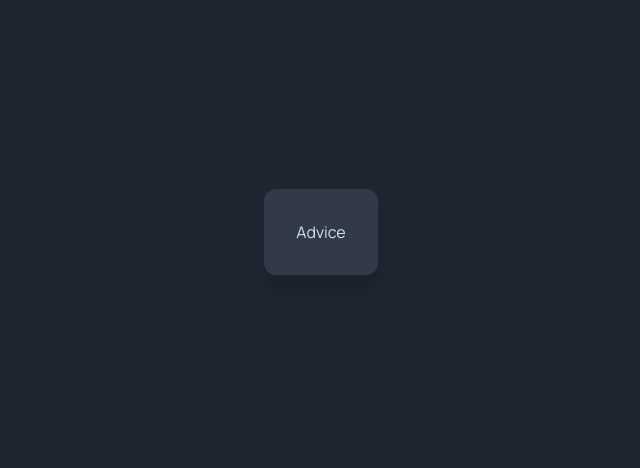
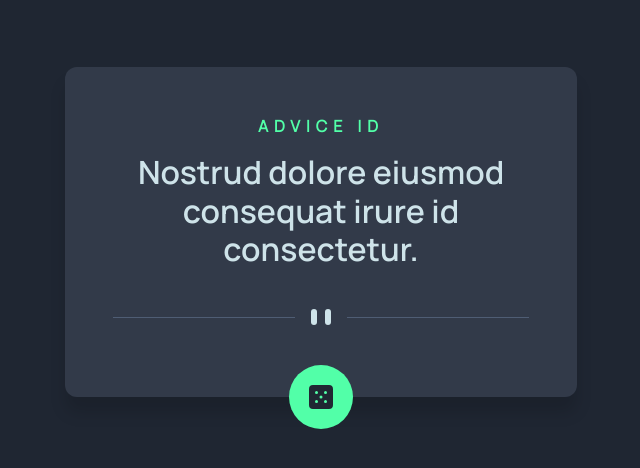
Before and after one commit to godkingjay/FrontendMentor-Advice-Generator-App, a plain HTML site: page index.html in a window 1280 px wide. Shown: the part 168-636 px from the top of the page, without its empty margins (319-959 px from the left). Drawn offline with Linux system fonts and the light colour scheme.

Commit message:
ADD: Advice Card/Card/Button

```diff
--- a/index.html
+++ b/index.html
@@ -14,7 +14,14 @@
     <div class="main-content">
       <div class="advice-card-wrapper">
         <div class="advice-card">
-          Advice
+          <p>Advice ID</p>
+          <h1>Nostrud dolore eiusmod consequat irure id consectetur.</h1>
+          <span class="advice-card-divider"></span>
+          <div class="advice-button-container">
+            <button class="btn-advice-generator">
+              <span></span>
+            </button>
+          </div>
         </div>
       </div>
     </div>
--- a/style.css
+++ b/style.css
@@ -17,6 +17,7 @@
   --clr-secondary: hsl(193, 38%, 86%);
 
   --clr-texts: hsl(193, 38%, 86%);
+  --clr-advice-id: hsl(150, 100%, 66%);
 
   --font-advice: 'Manrope Bold';
   --font-texts: 'Manrope';
@@ -41,6 +42,14 @@ main {
   position: relative;
 }
 
+p {
+  color: var(--clr-advice-id);
+}
+
+h1 {
+  font-family: var(--font-advice);
+}
+
 .main-content {
   display: flex;
   flex: 1;
@@ -55,9 +64,86 @@ main {
 .advice-card {
   margin-block: 64px;
   background: var(--bg-secondary);
-  padding: 32px;
+  padding: 48px;
   border-radius: 12px;
   box-shadow: 0 16px 16px #0002;
+  text-align: center;
+  max-width: 512px;
+  display: flex;
+  flex-direction: column;
+  gap: 16px;
+  position: relative;
+}
+
+.advice-card > p {
+  text-transform: uppercase;
+  letter-spacing: 6px;
+  font-weight: 600;
+}
+
+.advice-card > h1 {
+  line-height: 120%;
+}
+
+.advice-card-divider {
+  display: flex;
+  background-image: url('./images/pattern-divider-desktop.svg');
+  background-repeat: no-repeat;
+  background-position: center;
+  width: 100%;
+  height: 32px;
+  margin-block: 16px;
+}
+
+.advice-button-container {
+  display: flex;
+  align-items: center;
+  justify-content: center;
+  height: 64px;
+  width: 100%;
+  position: absolute;
+  left: 0;
+  bottom: 0;
+  transform: translate(0, 50%);
+}
+
+.btn-advice-generator {
+  aspect-ratio: 1;
+  height: 100%;
+  border-radius: 50%;
+  padding: 20px;
+  border: none;
+  background: var(--clr-primary);
+  transition: box-shadow 0.2s ease-in-out, transform 0.2s ease-in-out;
+}
+
+.btn-advice-generator:hover {
+  box-shadow: 0 0 32px var(--clr-primary);
+  transform: scale(1.1);
+  cursor: pointer;
+}
+
+.btn-advice-generator > span {
+  display: flex;
+  height: 100%;
+  aspect-ratio: 1;
+  background-image: url('./images/icon-dice.svg');
+  background-repeat: no-repeat;
+  background-position: center;
+  background-size: cover;
+}
+
+.btn-advice-generator:hover > span {
+  animation: rotate 2s linear infinite;
+}
+
+@keyframes rotate {
+  0% {
+    transform: rotate(0deg);
+  }
+  25%, 100% {
+    transform: rotate(360deg);
+  }
 }
 
 .attribution-ctn {
```
